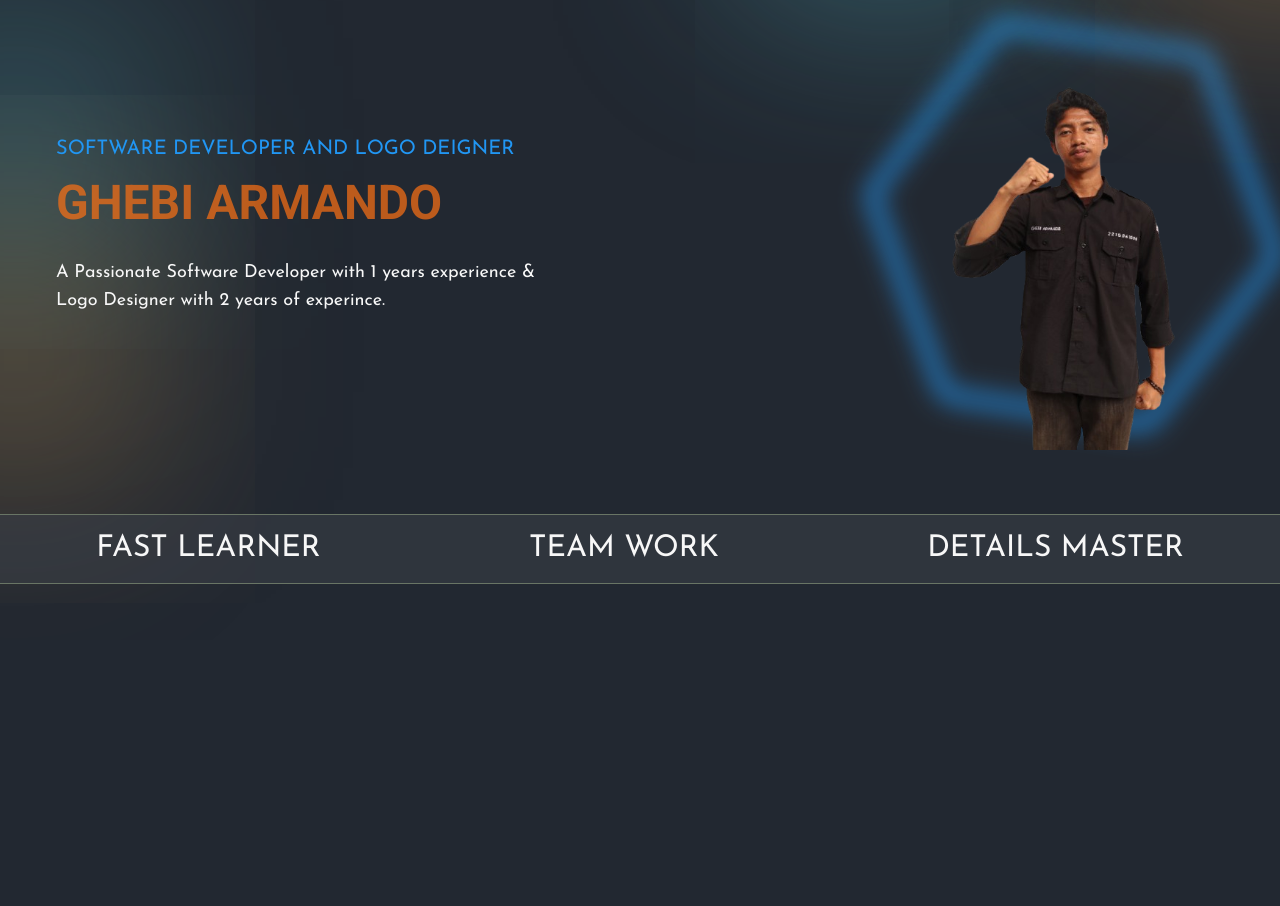
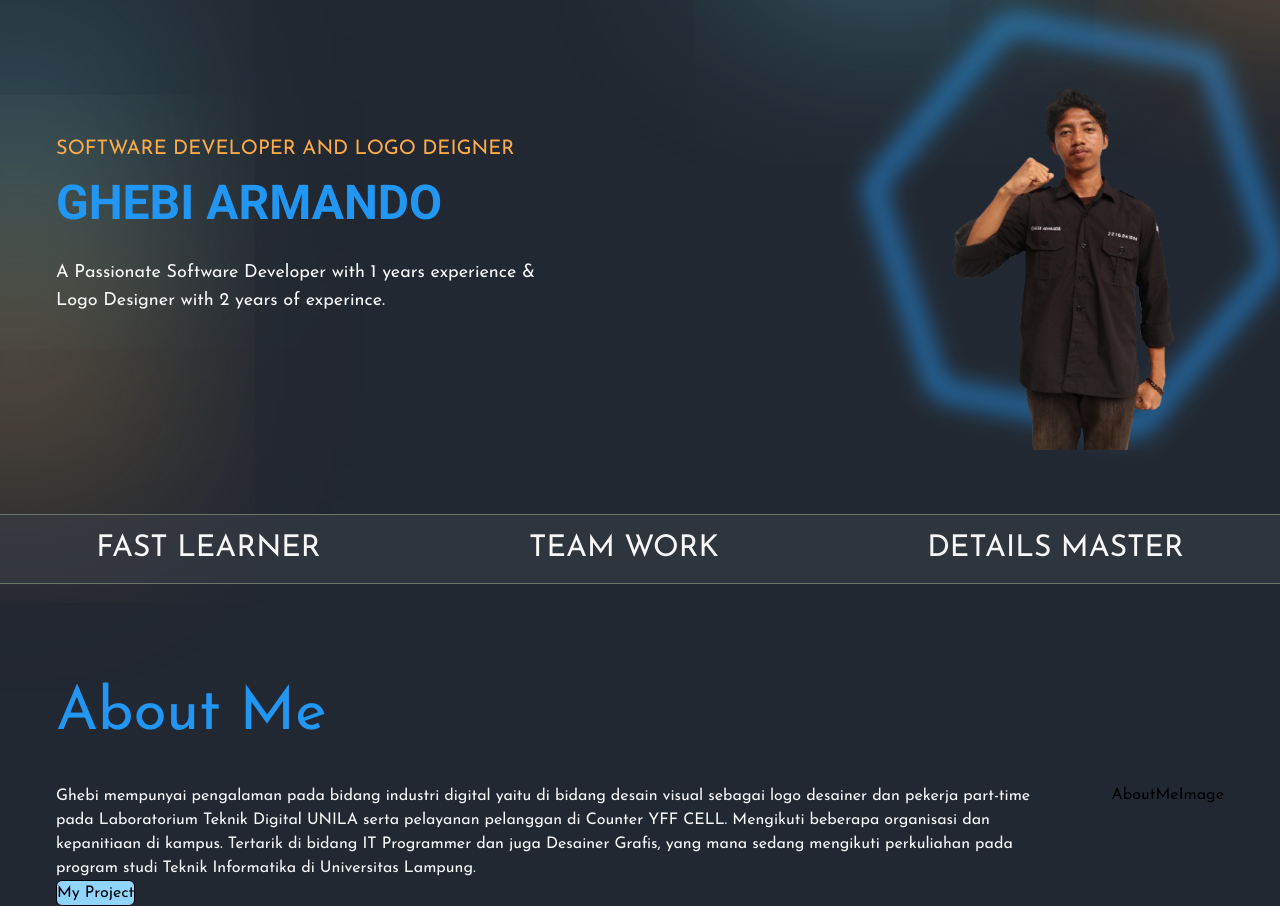
Before and after one commit to OntongGhebi/Portofolio, a React (Vite) app in the folder portofolio/portofolio/: page / in a window 1280 px wide. Shown: the part 160-1066 px from the top of the page. Before the commit the page ends 800 px from the top, so only its background shows below. Built offline with nearby package versions, Linux system fonts and the light colour scheme.

Commit message:
Start About Me Progress 50%

```diff
--- a/portofolio/portofolio/src/App.jsx
+++ b/portofolio/portofolio/src/App.jsx
@@ -1,3 +1,4 @@
+import AboutMeMain from "./components/AboutMeSection/AboutMeMain";
 import HeroGradient from "./components/HeroSection/HeroGradient";
 import HeroMain from "./components/HeroSection/HeroMain";
 import SubHeroSection from "./components/HeroSection/SubHeroSection";
@@ -10,6 +11,7 @@ function App() {
       <HeroMain />
       <HeroGradient />
       <SubHeroSection />
+      <AboutMeMain />
     </main>
   );
 }
--- /dev/null
+++ b/portofolio/portofolio/src/components/AboutMeSection/AboutMeImage.jsx
@@ -0,0 +1,5 @@
+const AboutMeImage = () => {
+  return <div>AboutMeImage</div>;
+};
+
+export default AboutMeImage;
--- /dev/null
+++ b/portofolio/portofolio/src/components/AboutMeSection/AboutMeMain.jsx
@@ -0,0 +1,13 @@
+import AboutMeImage from "./AboutMeImage";
+import AboutMeText from "./AboutMeText";
+
+const AboutMeMain = () => {
+  return (
+    <div className="flex md:flex-row sm:flex-col gap-12 px-4 max-w-[1200px] mx-auto mt-[100px] justify-between items-center">
+      <AboutMeText />
+      <AboutMeImage />
+    </div>
+  );
+};
+
+export default AboutMeMain;
--- /dev/null
+++ b/portofolio/portofolio/src/components/AboutMeSection/AboutMeText.jsx
@@ -0,0 +1,19 @@
+const AboutMeText = () => {
+  return (
+    <div className="flex flex-col md:items-start sm:items-center md:text-left sm:text-center">
+      <h2 className="text-6xl text-blue mb-10">About Me</h2>
+      <p className="text-white ">
+        Ghebi mempunyai pengalaman pada bidang industri digital yaitu di bidang
+        desain visual sebagai logo desainer dan pekerja part-time pada
+        Laboratorium Teknik Digital UNILA serta pelayanan pelanggan di Counter
+        YFF CELL. Mengikuti beberapa organisasi dan kepanitiaan di kampus.
+        Tertarik di bidang IT Programmer dan juga Desainer Grafis, yang mana
+        sedang mengikuti perkuliahan pada program studi Teknik Informatika di
+        Universitas Lampung.
+      </p>
+      <button className="border rounded-md bg-lightblue">My Project</button>
+    </div>
+  );
+};
+
+export default AboutMeText;
--- a/portofolio/portofolio/src/components/HeroSection/HeroText.jsx
+++ b/portofolio/portofolio/src/components/HeroSection/HeroText.jsx
@@ -1,10 +1,10 @@
 const HeroText = () => {
   return (
     <div className="flex flex-col gap-4 h-full justify-center md:text-left sm:text-center">
-      <h2 className="ls:text-2xl sm:text-xl uppercase text-blue">
+      <h2 className="ls:text-2xl sm:text-xl uppercase text-lightOrange">
         Software Developer and Logo Deigner
       </h2>
-      <h1 className="md:text-[2.5rem] lg:text-5xl sm:text-4xl font-bold uppercase font-special text-orange/70">
+      <h1 className="md:text-[2.5rem] lg:text-5xl sm:text-4xl font-bold uppercase font-special text-blue">
         Ghebi Armando
       </h1>
       <p className="text-lg mt-4 text-white">
--- a/portofolio/portofolio/tailwind.config.js
+++ b/portofolio/portofolio/tailwind.config.js
@@ -16,6 +16,7 @@ export default {
       lightGray: "#697565",
       orange: "#FD7014",
       darkOrange: "#EB5B00",
+      lightOrange: "#fdaa48",
       blue: "#2196F3",
       lightblue: "#90D5FF",
     },
```
